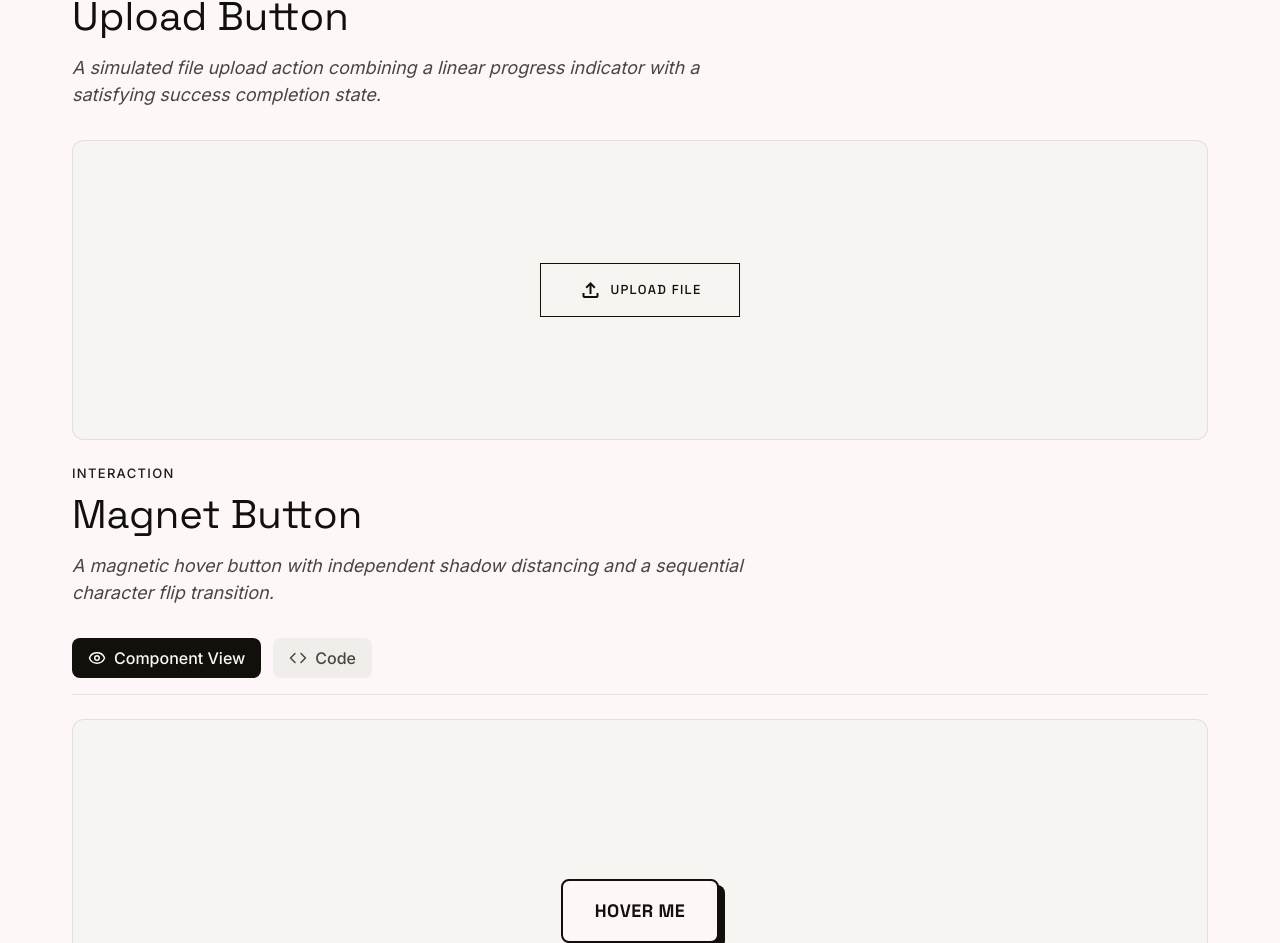
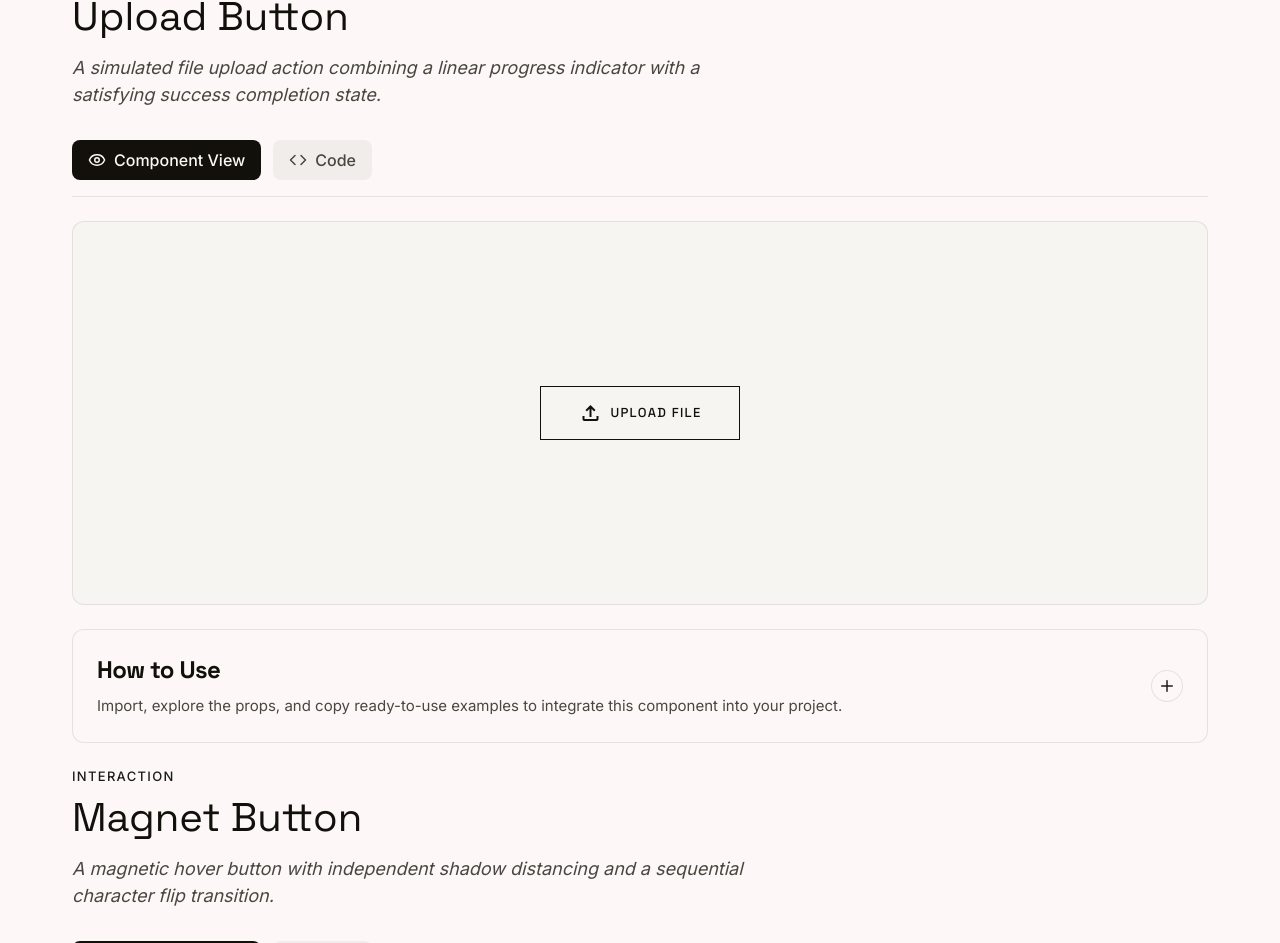
Before and after one commit to TakshPatel02/ComponentLabs, a React (Vite) app: page /components/buttons in a window 1280 px wide. Shown: the part 1066-2009 px from the top of the page. Built offline with nearby package versions, Linux system fonts and the light colour scheme.

Commit message:
feat: add component documentation pages for Buttons, Keyboards, and miscellaneous elements

```diff
--- a/src/Pages/Components/ButtonComponentPage.jsx
+++ b/src/Pages/Components/ButtonComponentPage.jsx
@@ -58,11 +58,103 @@ const ButtonComponentPage = () => {
           </div>
         </div>
 
-        <div className="w-full bg-cursor-cream/50 min-h-62.5 md:h-75 rounded-xl oklab-border flex flex-col items-center justify-center overflow-hidden relative transition-all duration-500 group-hover:shadow-[0_20px_70px_-10px_rgba(38,37,30,0.05)]">
+        <DocumentationPanel
+          componentName="UploadButton"
+          importPath="../src/components/ButtonComponents/UploadButton"
+          defaultUsage={`<UploadButton
+  onUpload={async (files) => {
+    console.log(files);
+  }}
+/>`}
+          props={[
+            {
+              name: "onUpload",
+              type: "function",
+              description: "async upload handler that receives FileList and returns a promise.",
+              default: "Required",
+            },
+            {
+              name: "accept",
+              type: "string",
+              description: "accepted file types, e.g., 'image/*' or '.pdf'.",
+              default: "undefined",
+            },
+            {
+              name: "multiple",
+              type: "boolean",
+              description: "allows selecting multiple files.",
+              default: "false",
+            },
+            {
+              name: "idleText",
+              type: "string",
+              description: "label shown before upload starts.",
+              default: '"Upload File"',
+            },
+            {
+              name: "uploadingText",
+              type: "string",
+              description: "label shown while upload promise is pending.",
+              default: '"Uploading..."',
+            },
+            {
+              name: "successText",
+              type: "string",
+              description: "label shown after upload resolves.",
+              default: '"Complete"',
+            },
+            {
+              name: "className",
+              type: "string",
+              description: "additional classes for the button wrapper.",
+              default: '""',
+            },
+            {
+              name: "onSuccess",
+              type: "function",
+              description: "callback fired after successful upload.",
+              default: "undefined",
+            },
+            {
+              name: "onError",
+              type: "function",
+              description: "callback fired if upload promise rejects.",
+              default: "undefined",
+            },
+          ]}
+          examples={[
+            {
+              title: "Basic usage with mock upload",
+              code: `import { UploadButton } from "component-labs";
+
+export default function App() {
+  return (
+    <div className="p-10 flex justify-center">
+      <UploadButton
+        onUpload={async (files) => {
+          const formData = new FormData();
+          formData.append("file", files[0]);
+
+          await fetch("/api/upload", {
+            method: "POST",
+            body: formData,
+          });
+        }}
+      />
+    </div>
+  );
+}`,
+            },
+          ]}
+          notes={[
+            "This component only shows the success state after onUpload resolves.",
+            "The file input is hidden and triggered by the button automatically."
+          ]}
+        >
           <div className="flex items-center gap-6 flex-wrap justify-center">
             <UploadButton />
           </div>
-        </div>
+        </DocumentationPanel>
       </div>
 
       {/* Magnet Button Component Section */}
--- a/src/Pages/Components/KeyBoardComponentPage.jsx
+++ b/src/Pages/Components/KeyBoardComponentPage.jsx
@@ -1,4 +1,5 @@
 import React from 'react';
+import DocumentationPanel from "../../components/DocumentationPanel";
 import MacKeyboard from '../../components/KeyBoardComponents/MacKeyboard';
 import MacKeyboardDark from '../../components/KeyBoardComponents/MacKeyboardDark';
 import TypewriterKeyboard from '../../components/KeyBoardComponents/TypewriterKeyboard';
@@ -31,9 +32,34 @@ const KeyBoardComponentPage = () => {
           </div>
         </div>
 
-        <div className="w-full bg-[#f2f1ed]/50 min-h-62.5 md:h-auto py-10 px-4 md:px-8 rounded-xl oklab-border flex flex-col items-center justify-center overflow-hidden relative transition-all duration-500 group-hover:shadow-[0_20px_70px_-10px_rgba(38,37,30,0.05)]">
+        <DocumentationPanel
+          componentName="MacKeyboard"
+          importPath="../src/components/KeyBoardComponents/MacKeyboard"
+          defaultUsage="<MacKeyboard />"
+          componentViewClassName="w-full bg-[#f2f1ed]/50 min-h-62.5 md:h-auto py-10 px-4 md:px-8 rounded-xl oklab-border flex flex-col items-center justify-center overflow-hidden relative transition-all duration-500 hover:shadow-[0_20px_70px_-10px_rgba(38,37,30,0.05)]"
+          props={[]}
+          examples={[
+            {
+              title: "Basic usage",
+              code: `import { MacKeyboard } from "component-labs";
+
+export default function App() {
+  return (
+    <div className="w-full h-screen bg-[#f2f1ed]/50 flex items-center justify-center p-10">
+      <MacKeyboard />
+    </div>
+  );
+}`,
+            },
+          ]}
+          notes={[
+            "It listens to physical keyboard events and visualizes the matching keys on screen.",
+            "The sound sprite is loaded from /sound.ogg, so host apps must serve that asset from the public root. Download sound file: [sound.ogg](/sound.ogg)",
+            "The component uses browser-only APIs such as window, AudioContext, and IntersectionObserver, so it should be rendered on the client."
+          ]}
+        >
           <MacKeyboard />
-        </div>
+        </DocumentationPanel>
       </div>
 
       {/* Mac Keyboard Dark Component Section */}
@@ -61,9 +87,34 @@ const KeyBoardComponentPage = () => {
           </div>
         </div>
 
-        <div className="w-full bg-[#111] min-h-62.5 md:h-auto py-10 px-4 md:px-8 rounded-xl border border-[#222] flex flex-col items-center justify-center overflow-hidden relative transition-all duration-500 shadow-[inset_0_4px_20px_rgba(0,0,0,0.5)]">
+        <DocumentationPanel
+          componentName="MacKeyboardDark"
+          importPath="../src/components/KeyBoardComponents/MacKeyboardDark"
+          defaultUsage="<MacKeyboardDark />"
+          componentViewClassName="w-full bg-[#111] min-h-62.5 md:h-auto py-10 px-4 md:px-8 rounded-xl border border-[#222] flex flex-col items-center justify-center overflow-hidden relative transition-all duration-500 shadow-[inset_0_4px_20px_rgba(0,0,0,0.5)]"
+          props={[]}
+          examples={[
+            {
+              title: "Basic usage",
+              code: `import { MacKeyboardDark } from "component-labs";
+
+export default function App() {
+  return (
+    <div className="w-full h-screen bg-[#111] flex items-center justify-center p-10">
+      <MacKeyboardDark />
+    </div>
+  );
+}`,
+            },
+          ]}
+          notes={[
+            "It is the dark variant of the Mac keyboard display and shares the same interaction model as MacKeyboard.",
+            "It also expects /sound.ogg to be available in the host app's public folder. Download sound file: [sound.ogg](/sound.ogg)",
+            "Like the light variant, it should be used on the client because it depends on browser audio and visibility APIs."
+          ]}
+        >
           <MacKeyboardDark />
-        </div>
+        </DocumentationPanel>
       </div>
 
       {/* Typewriter Keyboard Component Section */}
--- a/src/Pages/Components/OtherComponentPage.jsx
+++ b/src/Pages/Components/OtherComponentPage.jsx
@@ -27,9 +27,94 @@ const OtherComponentPage = () => {
           </div>
         </div>
 
-        <div className="w-full bg-cursor-cream/50 min-h-62.5 md:h-auto rounded-xl oklab-border flex flex-col items-center justify-center overflow-hidden relative transition-all duration-500 group-hover:shadow-[0_20px_70px_-10px_rgba(38,37,30,0.05)]">
+        <DocumentationPanel
+          componentName="KanbanBoard"
+          importPath="../src/components/OtherComponents/KanbanBoard"
+          defaultUsage="<KanbanBoard />"
+          componentViewClassName="w-full bg-cursor-cream/50 min-h-62.5 md:h-auto rounded-xl oklab-border flex flex-col items-center justify-center overflow-hidden relative transition-all duration-500 hover:shadow-[0_20px_70px_-10px_rgba(38,37,30,0.05)]"
+          props={[
+            {
+              name: "initialTasks",
+              type: "Array",
+              description: "starting task list: [{ id, column, tag, title }]",
+              default: "Default tasks array",
+            },
+            {
+              name: "columns",
+              type: "Array",
+              description: "board columns: [{ id, title, canAdd, isTrash }]",
+              default: "Default columns array",
+            },
+            {
+              name: "onTasksChange",
+              type: "function",
+              description: "called whenever the task list changes.",
+              default: "undefined",
+            },
+            {
+              name: "onTaskMove",
+              type: "function",
+              description: "called when a task is moved.",
+              default: "undefined",
+            },
+            {
+              name: "onTaskAdd",
+              type: "function",
+              description: "called when a new task is created.",
+              default: "undefined",
+            },
+            {
+              name: "onTaskDelete",
+              type: "function",
+              description: "called when a task is dropped into the trash.",
+              default: "undefined",
+            },
+            {
+              name: "className",
+              type: "string",
+              description: "additional classes for the board container.",
+              default: '""',
+            },
+            {
+              name: "style",
+              type: "object",
+              description: "inline styles for the outer container.",
+              default: "{}",
+            },
+          ]}
+          examples={[
+            {
+              title: "Custom columns and tasks",
+              code: `import { KanbanBoard } from "component-labs";
+
+const columns = [
+  { id: "todo", title: "TODO", canAdd: true },
+  { id: "doing", title: "DOING" },
+  { id: "done", title: "DONE" },
+  { id: "trash", title: "TRASH", isTrash: true },
+];
+
+const tasks = [
+  { id: "1", column: "todo", tag: "API", title: "Review PR" },
+  { id: "2", column: "doing", tag: "UI", title: "Design Button" },
+];
+
+export default function App() {
+  return (
+    <div className="w-full h-screen p-10 bg-neutral-900">
+      <KanbanBoard columns={columns} initialTasks={tasks} />
+    </div>
+  );
+}`,
+            },
+          ]}
+          notes={[
+            "Manages drag-and-drop internally, so you can use it immediately without extra state wiring.",
+            "Use callback props to sync board state to a backend or parent store."
+          ]}
+        >
           <KanbanBoard />
-        </div>
+        </DocumentationPanel>
       </div>
 
       {/* Editorial Slider Component Section */}
```
